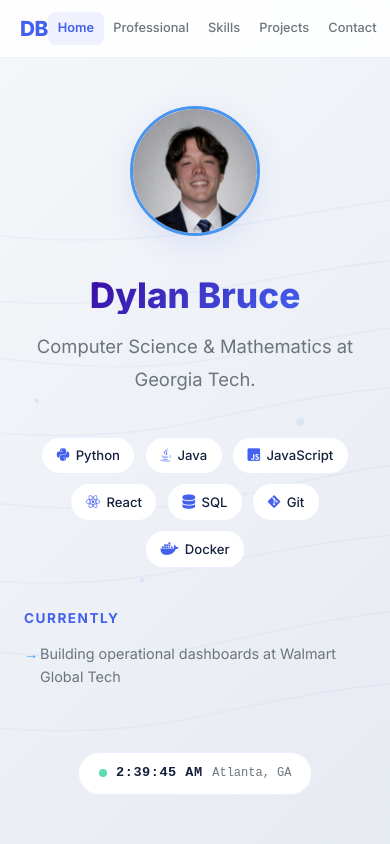
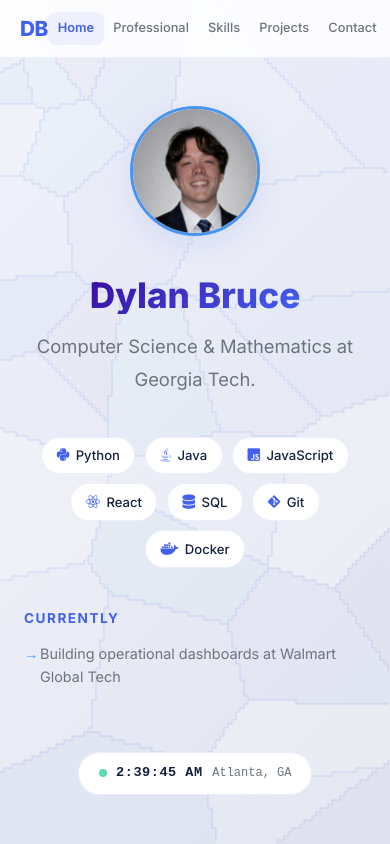
Before and after one commit to dbruce32/Personal-Portfolio, a Next.js app: page / in a window 390 px wide. Shown: the top 844 px of the page. Built offline with nearby package versions, Linux system fonts and the light colour scheme.

Commit message:
feat: replace contour background with interactive Voronoi diagram

```diff
--- a/src/components/ContourBackground/ContourBackground.module.css
+++ b/src/components/ContourBackground/ContourBackground.module.css
@@ -7,11 +7,3 @@
   z-index: 0;
   pointer-events: none;
 }
-
-.line {
-  transition: d 0.15s ease-out;
-}
-
-.node {
-  transition: cx 0.15s ease-out, cy 0.15s ease-out;
-}
--- a/src/components/ContourBackground/ContourBackground.tsx
+++ b/src/components/ContourBackground/ContourBackground.tsx
@@ -1,155 +1,243 @@
 'use client';
 
-import { useEffect, useRef, useState } from 'react';
+import { useEffect, useRef, useCallback } from 'react';
 import styles from './ContourBackground.module.css';
 
 interface Point {
   x: number;
   y: number;
+  vx: number;
+  vy: number;
 }
 
-// Original line data (control points for the curves)
-const lines = [
-  { y: 200, points: [{ x: 150, y: 180 }, { x: 300, y: 250 }, { x: 500, y: 220 }, { x: 750, y: 160 }] },
-  { y: 260, points: [{ x: 100, y: 240 }, { x: 280, y: 310 }, { x: 480, y: 280 }, { x: 720, y: 220 }] },
-  { y: 320, points: [{ x: 200, y: 300 }, { x: 350, y: 370 }, { x: 520, y: 340 }, { x: 780, y: 280 }] },
-  { y: 390, points: [{ x: 120, y: 370 }, { x: 320, y: 440 }, { x: 500, y: 400 }, { x: 740, y: 350 }] },
-  { y: 460, points: [{ x: 180, y: 440 }, { x: 360, y: 510 }, { x: 540, y: 470 }, { x: 760, y: 420 }] },
-  { y: 530, points: [{ x: 140, y: 510 }, { x: 290, y: 580 }, { x: 490, y: 540 }, { x: 730, y: 490 }] },
-  { y: 600, points: [{ x: 200, y: 580 }, { x: 340, y: 650 }, { x: 520, y: 610 }, { x: 780, y: 560 }] },
-  { y: 670, points: [{ x: 160, y: 650 }, { x: 310, y: 720 }, { x: 500, y: 680 }, { x: 750, y: 630 }] },
-];
+function computeVoronoi(
+  points: Point[],
+  width: number,
+  height: number,
+  ctx: CanvasRenderingContext2D
+) {
+  // For each pixel row, find the closest seed and draw accordingly
+  // Using a more efficient approach: draw cell borders by checking neighbor distances
+  const cols = Math.ceil(width / 4);
+  const rows = Math.ceil(height / 4);
+  const cellSize = 4;
 
-const nodes = [
-  { x: 250, y: 280, r: 3, opacity: 0.12 },
-  { x: 600, y: 400, r: 4, opacity: 0.10 },
-  { x: 150, y: 500, r: 2.5, opacity: 0.08 },
-  { x: 800, y: 300, r: 3.5, opacity: 0.09 },
-  { x: 450, y: 550, r: 2, opacity: 0.11 },
-  { x: 700, y: 600, r: 3, opacity: 0.07 },
-  { x: 350, y: 380, r: 2, opacity: 0.10 },
-  { x: 900, y: 500, r: 2.5, opacity: 0.08 },
-];
+  // Assign each grid cell to nearest point
+  const grid = new Int16Array(cols * rows);
+  for (let gy = 0; gy < rows; gy++) {
+    for (let gx = 0; gx < cols; gx++) {
+      const px = gx * cellSize + cellSize / 2;
+      const py = gy * cellSize + cellSize / 2;
+      let minDist = Infinity;
+      let closest = 0;
+      for (let i = 0; i < points.length; i++) {
+        const dx = px - points[i].x;
+        const dy = py - points[i].y;
+        const dist = dx * dx + dy * dy;
+        if (dist < minDist) {
+          minDist = dist;
+          closest = i;
+        }
+      }
+      grid[gy * cols + gx] = closest;
+    }
+  }
 
-function getDisplacement(elementPos: Point, mousePos: Point, svgRect: DOMRect): Point {
-  // Convert mouse position to SVG coordinate space (0-1000 x, 0-800 y)
-  const mouseX = (mousePos.x / svgRect.width) * 1000;
-  const mouseY = (mousePos.y / svgRect.height) * 800;
+  // Draw edges: where adjacent grid cells differ
+  ctx.clearRect(0, 0, width, height);
 
-  const dx = elementPos.x - mouseX;
-  const dy = elementPos.y - mouseY;
-  const distance = Math.sqrt(dx * dx + dy * dy);
+  // Fill cells with subtle theme-consistent colors
+  const palette = [
+    'rgba(67, 97, 238, 0.06)',   // primary blue
+    'rgba(72, 149, 239, 0.06)',  // primary light blue
+    'rgba(58, 12, 163, 0.04)',   // primary dark indigo
+    'rgba(99, 102, 241, 0.05)',  // indigo
+    'rgba(129, 140, 248, 0.05)', // light indigo
+    'rgba(165, 180, 252, 0.04)', // lavender
+    'rgba(224, 231, 255, 0.06)', // pale blue
+    'rgba(67, 97, 238, 0.03)',   // faint primary
+  ];
+  const colors = points.map((_, i) => palette[i % palette.length]);
 
-  const radius = 180; // Influence radius in SVG units
-  const strength = 25; // Max displacement in SVG units
+  for (let gy = 0; gy < rows; gy++) {
+    for (let gx = 0; gx < cols; gx++) {
+      const idx = grid[gy * cols + gx];
+      ctx.fillStyle = colors[idx];
+      ctx.fillRect(gx * cellSize, gy * cellSize, cellSize, cellSize);
+    }
+  }
 
-  if (distance > radius || distance === 0) return { x: 0, y: 0 };
+  // Draw borders
+  ctx.strokeStyle = 'rgba(67, 97, 238, 0.12)';
+  ctx.lineWidth = 1.5;
+  ctx.beginPath();
 
-  const force = (1 - distance / radius) * strength;
-  const angle = Math.atan2(dy, dx);
+  for (let gy = 0; gy < rows - 1; gy++) {
+    for (let gx = 0; gx < cols - 1; gx++) {
+      const current = grid[gy * cols + gx];
+      const right = grid[gy * cols + gx + 1];
+      const below = grid[(gy + 1) * cols + gx];
 
-  return {
-    x: Math.cos(angle) * force,
-    y: Math.sin(angle) * force,
-  };
-}
+      if (current !== right) {
+        const x = (gx + 1) * cellSize;
+        const y = gy * cellSize;
+        ctx.moveTo(x, y);
+        ctx.lineTo(x, y + cellSize);
+      }
+      if (current !== below) {
+        const x = gx * cellSize;
+        const y = (gy + 1) * cellSize;
+        ctx.moveTo(x, y);
+        ctx.lineTo(x + cellSize, y);
+      }
+    }
+  }
 
-function buildPath(lineData: typeof lines[0], mousePos: Point | null, svgRect: DOMRect | null): string {
-  const pts = lineData.points;
-  const startY = lineData.y;
-
-  const displace = (p: Point) => {
-    if (!mousePos || !svgRect) return p;
-    const d = getDisplacement(p, mousePos, svgRect);
-    return { x: p.x + d.x, y: p.y + d.y };
-  };
-
-  const startD = displace({ x: -50, y: startY });
-  const p0 = displace(pts[0]);
-  const p1 = displace(pts[1]);
-  const p2 = displace(pts[2]);
-  const p3 = displace(pts[3]);
-  const endD = displace({ x: 1050, y: startY });
-
-  return `M${startD.x} ${startD.y} C${p0.x} ${p0.y}, ${p1.x} ${p1.y}, ${p2.x} ${p2.y} S${p3.x} ${p3.y}, ${endD.x} ${endD.y}`;
+  ctx.stroke();
 }
 
 export default function ContourBackground() {
-  const svgRef = useRef<SVGSVGElement>(null);
-  const [mousePos, setMousePos] = useState<Point | null>(null);
-  const [svgRect, setSvgRect] = useState<DOMRect | null>(null);
+  const canvasRef = useRef<HTMLCanvasElement>(null);
+  const pointsRef = useRef<Point[]>([]);
+  const mouseRef = useRef<Point | null>(null);
+  const animFrameRef = useRef<number>(0);
+  const sizeRef = useRef({ width: 0, height: 0 });
+
+  const initPoints = useCallback((width: number, height: number) => {
+    const numPoints = 30;
+    const points: Point[] = [];
+    for (let i = 0; i < numPoints; i++) {
+      points.push({
+        x: Math.random() * width,
+        y: Math.random() * height,
+        vx: (Math.random() - 0.5) * 0.4,
+        vy: (Math.random() - 0.5) * 0.4,
+      });
+    }
+    pointsRef.current = points;
+  }, []);
+
+  const animate = useCallback(() => {
+    const canvas = canvasRef.current;
+    if (!canvas) return;
+
+    const ctx = canvas.getContext('2d');
+    if (!ctx) return;
+
+    const { width, height } = sizeRef.current;
+    const points = pointsRef.current;
+    const mouse = mouseRef.current;
+
+    // Update positions
+    for (let i = 0; i < points.length; i++) {
+      const p = points[i];
+
+      // Random impulse (~2% chance per frame per point)
+      if (Math.random() < 0.02) {
+        const angle = Math.random() * Math.PI * 2;
+        const strength = 0.2 + Math.random() * 0.3;
+        p.vx += Math.cos(angle) * strength;
+        p.vy += Math.sin(angle) * strength;
+      }
+
+      // Drift
+      p.x += p.vx;
+      p.y += p.vy;
+
+      // Bounce off edges
+      if (p.x < 0 || p.x > width) p.vx *= -1;
+      if (p.y < 0 || p.y > height) p.vy *= -1;
+
+      // Keep in bounds
+      p.x = Math.max(0, Math.min(width, p.x));
+      p.y = Math.max(0, Math.min(height, p.y));
+
+      // Mouse influence: gently push points away
+      if (mouse) {
+        const dx = p.x - mouse.x;
+        const dy = p.y - mouse.y;
+        const dist = Math.sqrt(dx * dx + dy * dy);
+        const radius = 150;
+        if (dist < radius && dist > 0) {
+          const force = (1 - dist / radius) * 0.8;
+          p.vx += (dx / dist) * force;
+          p.vy += (dy / dist) * force;
+        }
+      }
+
+      // Dampen velocity
+      p.vx *= 0.995;
+      p.vy *= 0.995;
+
+      // Clamp speed
+      const speed = Math.sqrt(p.vx * p.vx + p.vy * p.vy);
+      const maxSpeed = 1.2;
+      if (speed > maxSpeed) {
+        p.vx = (p.vx / speed) * maxSpeed;
+        p.vy = (p.vy / speed) * maxSpeed;
+      }
+    }
+
+    // Build point list including mouse as an extra seed
+    const renderPoints = mouse
+      ? [...points, { x: mouse.x, y: mouse.y, vx: 0, vy: 0 }]
+      : points;
+
+    computeVoronoi(renderPoints, width, height, ctx);
+
+    animFrameRef.current = requestAnimationFrame(animate);
+  }, []);
 
   useEffect(() => {
-    const updateRect = () => {
-      if (svgRef.current) {
-        setSvgRect(svgRef.current.getBoundingClientRect());
+    const canvas = canvasRef.current;
+    if (!canvas) return;
+
+    const resize = () => {
+      const dpr = window.devicePixelRatio || 1;
+      const width = window.innerWidth;
+      const height = window.innerHeight;
+      canvas.width = width * dpr;
+      canvas.height = height * dpr;
+      canvas.style.width = `${width}px`;
+      canvas.style.height = `${height}px`;
+      const ctx = canvas.getContext('2d');
+      if (ctx) ctx.scale(dpr, dpr);
+      sizeRef.current = { width, height };
+
+      if (pointsRef.current.length === 0) {
+        initPoints(width, height);
       }
     };
 
-    updateRect();
-    window.addEventListener('resize', updateRect);
-    return () => window.removeEventListener('resize', updateRect);
-  }, []);
+    resize();
+    window.addEventListener('resize', resize);
 
-  useEffect(() => {
     const handleMouseMove = (e: MouseEvent) => {
-      setMousePos({ x: e.clientX, y: e.clientY });
+      mouseRef.current = { x: e.clientX, y: e.clientY, vx: 0, vy: 0 };
     };
 
     const handleMouseLeave = () => {
-      setMousePos(null);
+      mouseRef.current = null;
     };
 
     window.addEventListener('mousemove', handleMouseMove);
     document.addEventListener('mouseleave', handleMouseLeave);
+
+    animFrameRef.current = requestAnimationFrame(animate);
+
     return () => {
+      window.removeEventListener('resize', resize);
       window.removeEventListener('mousemove', handleMouseMove);
       document.removeEventListener('mouseleave', handleMouseLeave);
+      cancelAnimationFrame(animFrameRef.current);
     };
-  }, []);
+  }, [animate, initPoints]);
 
   return (
-    <svg
-      ref={svgRef}
+    <canvas
+      ref={canvasRef}
       className={styles.bgGraphic}
-      viewBox="0 0 1000 800"
-      preserveAspectRatio="xMidYMid slice"
       aria-hidden="true"
-    >
-      <defs>
-        <linearGradient id="lineGrad" x1="0%" y1="0%" x2="100%" y2="100%">
-          <stop offset="0%" stopColor="#4361ee" stopOpacity="0.07" />
-          <stop offset="100%" stopColor="#4895ef" stopOpacity="0.04" />
-        </linearGradient>
-      </defs>
-
-      {/* Contour lines */}
-      {lines.map((line, i) => (
-        <path
-          key={i}
-          d={buildPath(line, mousePos, svgRect)}
-          fill="none"
-          stroke="url(#lineGrad)"
-          strokeWidth="1.5"
-          className={styles.line}
-        />
-      ))}
-
-      {/* Node accents */}
-      {nodes.map((node, i) => {
-        const d = mousePos && svgRect ? getDisplacement(node, mousePos, svgRect) : { x: 0, y: 0 };
-        return (
-          <circle
-            key={i}
-            cx={node.x + d.x}
-            cy={node.y + d.y}
-            r={node.r}
-            fill={i % 2 === 0 ? '#4361ee' : '#4895ef'}
-            opacity={node.opacity}
-            className={styles.node}
-          />
-        );
-      })}
-    </svg>
+    />
   );
 }
```
